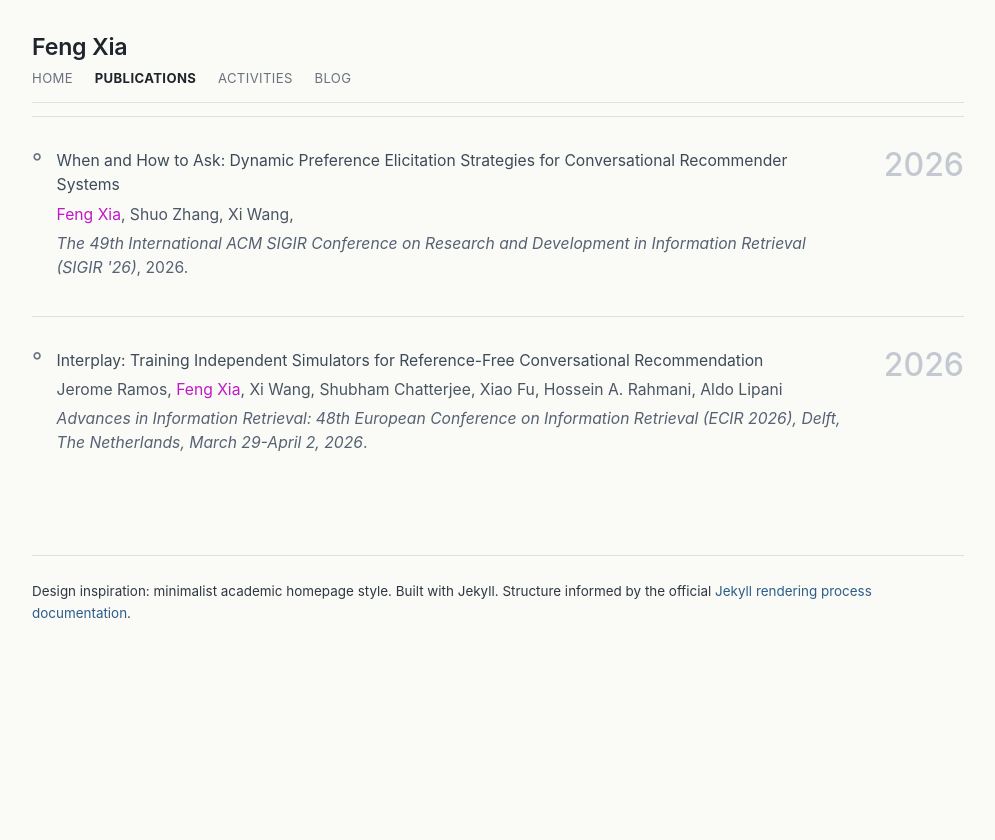
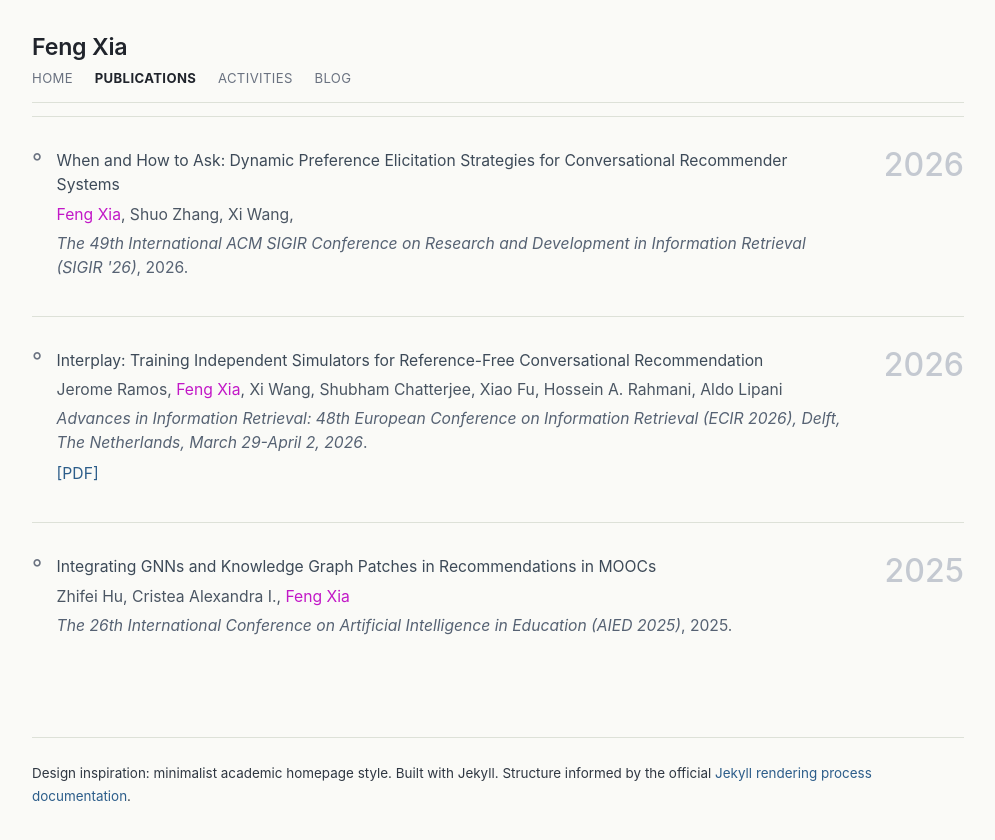
Before and after one commit to juanfacabian/juanfacabian.github.io, a Jekyll site: the page built from publications.md, in a window 1280 px wide. Shown: the top 840 px of the page, without its empty margins (142-1137 px from the left). Built offline with Jekyll 4.4.1, drawn with Linux system fonts in a browser that asks for light colours.

Commit message:
Add third paper and publication PDF link

```diff
--- a/assets/css/style.css
+++ b/assets/css/style.css
@@ -280,6 +280,11 @@ ul {
   color: #566273;
 }
 
+.pub-link {
+  margin-top: 0.35rem;
+  font-size: 0.98rem;
+}
+
 .pub-self {
   color: #c218c7;
 }
--- a/index.html
+++ b/index.html
@@ -51,6 +51,10 @@ layout: default
         <div class="news-date">Dec 16,<br>2025</div>
         <div class="news-text">Our paper "<em>Interplay: Training Independent Simulators for Reference-Free Conversational Recommendation</em>" has been accepted to ECIR 2026 (full paper, second author).</div>
       </div>
+      <div class="news-item">
+        <div class="news-date">2025</div>
+        <div class="news-text">Our paper "<em>Integrating GNNs and Knowledge Graph Patches in Recommendations in MOOCs</em>" has been accepted to AIED 2025 (full paper, third author).</div>
+      </div>
     </div>
   </section>
 </div>
--- a/publications.md
+++ b/publications.md
@@ -23,8 +23,21 @@ permalink: /publications/
         <div class="pub-title">Interplay: Training Independent Simulators for Reference-Free Conversational Recommendation</div>
         <div class="pub-authors">Jerome Ramos, <span class="pub-self">Feng Xia</span>, Xi Wang, Shubham Chatterjee, Xiao Fu, Hossein A. Rahmani, Aldo Lipani</div>
         <div class="pub-venue"><em>Advances in Information Retrieval: 48th European Conference on Information Retrieval (ECIR 2026), Delft, The Netherlands, March 29-April 2, 2026</em>.</div>
+        <div class="pub-link"><a href="https://arxiv.org/pdf/2603.18573v1">[PDF]</a></div>
       </div>
     </div>
     <div class="pub-year">2026</div>
   </section>
+
+  <section class="pub-item">
+    <div class="pub-main">
+      <div class="pub-bullet">&deg;</div>
+      <div class="pub-entry">
+        <div class="pub-title">Integrating GNNs and Knowledge Graph Patches in Recommendations in MOOCs</div>
+        <div class="pub-authors">Zhifei Hu, Cristea Alexandra I., <span class="pub-self">Feng Xia</span></div>
+        <div class="pub-venue"><em>The 26th International Conference on Artificial Intelligence in Education (AIED 2025)</em>, 2025.</div>
+      </div>
+    </div>
+    <div class="pub-year">2025</div>
+  </section>
 </div>
```
